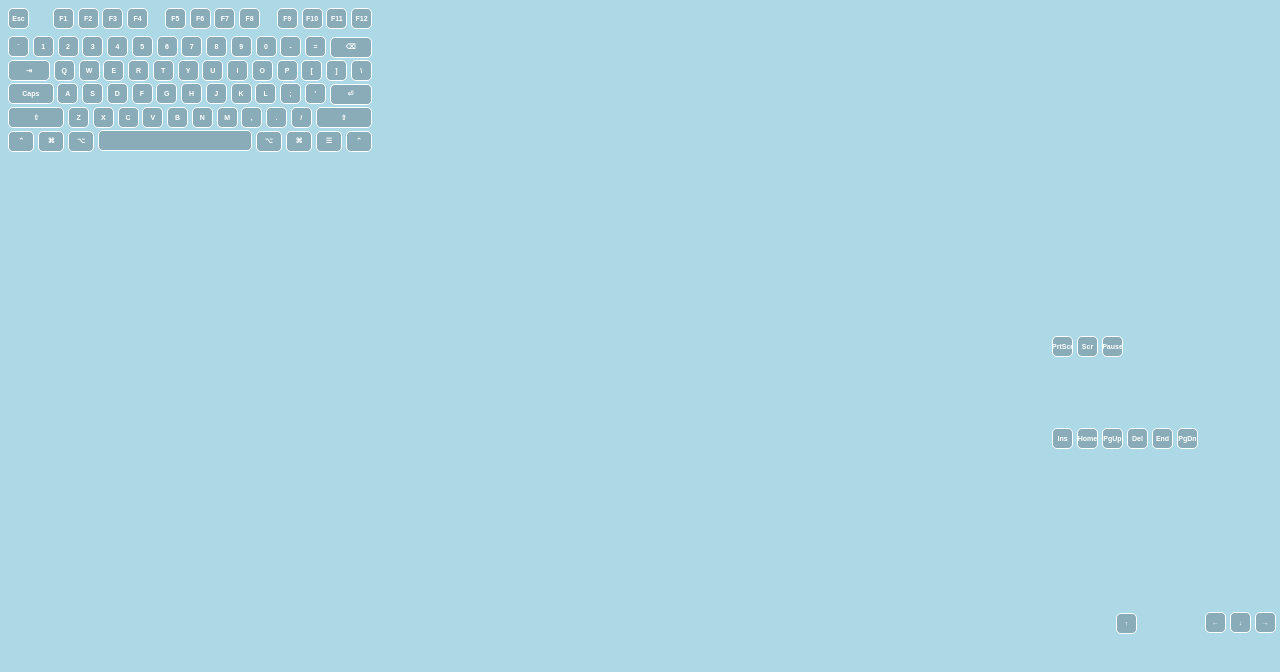
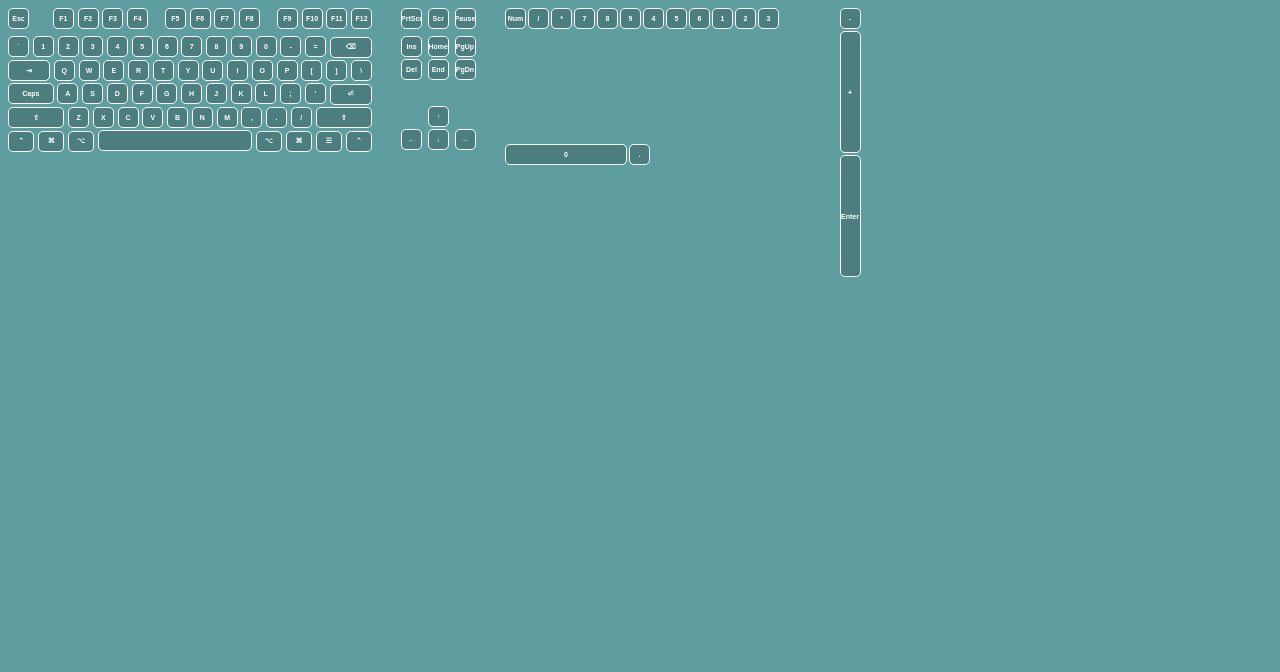
Before and after one commit to SplitmediaLabsLimited/input-visualizer, a website with bundled scripts: page index.html in a window 1280 px wide. Shown: the top 672 px of the page. Built offline with nearby package versions, Linux system fonts and the light colour scheme.

Commit message:
fix: layout fixes for middle section of keyboard

```diff
--- a/css/style.css
+++ b/css/style.css
@@ -8,7 +8,7 @@ body {
   overflow: hidden;
   font-size: 7px;
 
-  background: lightblue;
+  background: cadetblue;
 }
 
 body * {
@@ -48,14 +48,6 @@ body * {
   display: none;
 }
 
-
-[data-section=scroll],
-[data-section=navigation],
-[data-section=arrow] {
-  display: flex;
-  flex-wrap: wrap;
-}
-
 .key {
   background: rgba(0, 0, 0, 0.2);
   border: 0.15em solid rgba(255, 255, 255, 1);
@@ -79,7 +71,7 @@ body * {
 }
 
 [data-section=arrow] [code=Up] {
-  margin: 2px 66px;
+  margin: 1px calc(4em + 1px);
 }
 
 [data-section=numpad] {
@@ -121,23 +113,23 @@ body * {
 }
 
 [data-section=scroll] {
-  left: 1050px;
-  top: 335px;
+  left: 57em;
+  top: 1em;
 }
 
 [data-section=navigation] {
-  left: 1050px;
-  top: 427px;
+  left: 57em;
+  top: 5em;
 }
 
 [data-section=arrow] {
-  left: 1050px;
-  top: 611px;
+  left: 57em;
+  top: 15em;
 }
 
 [data-section=numpad] {
-  left: 1325px;
-  top: 427px;
+  left: 72em;
+  top: 1em;
 }
 
 /* Mouse visualizer */
```
Also changed, not shown: index.html (+2 -0 lines), index_config.html (+1 -98 lines), js/config.js (added, +96 -0 lines).
